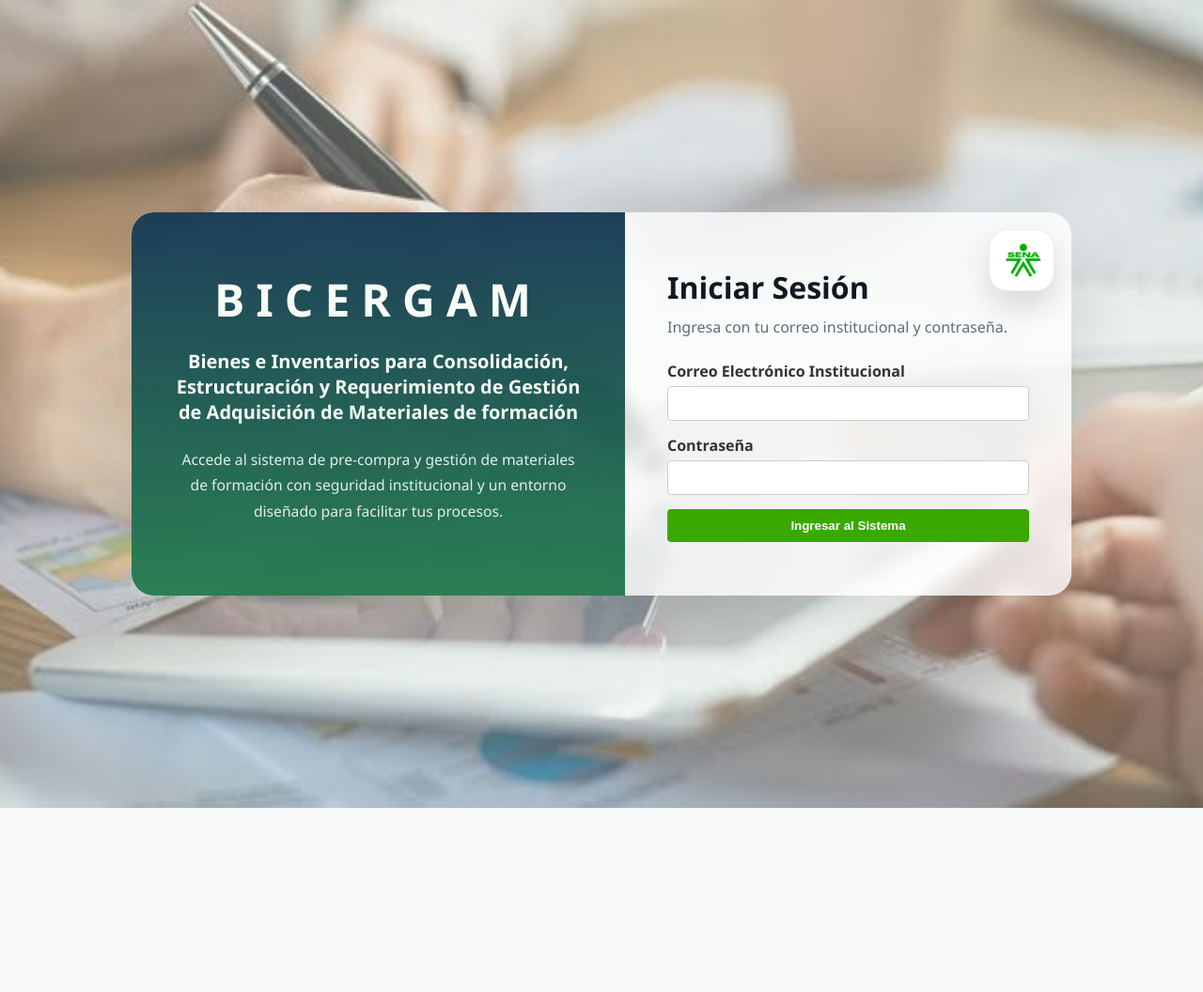
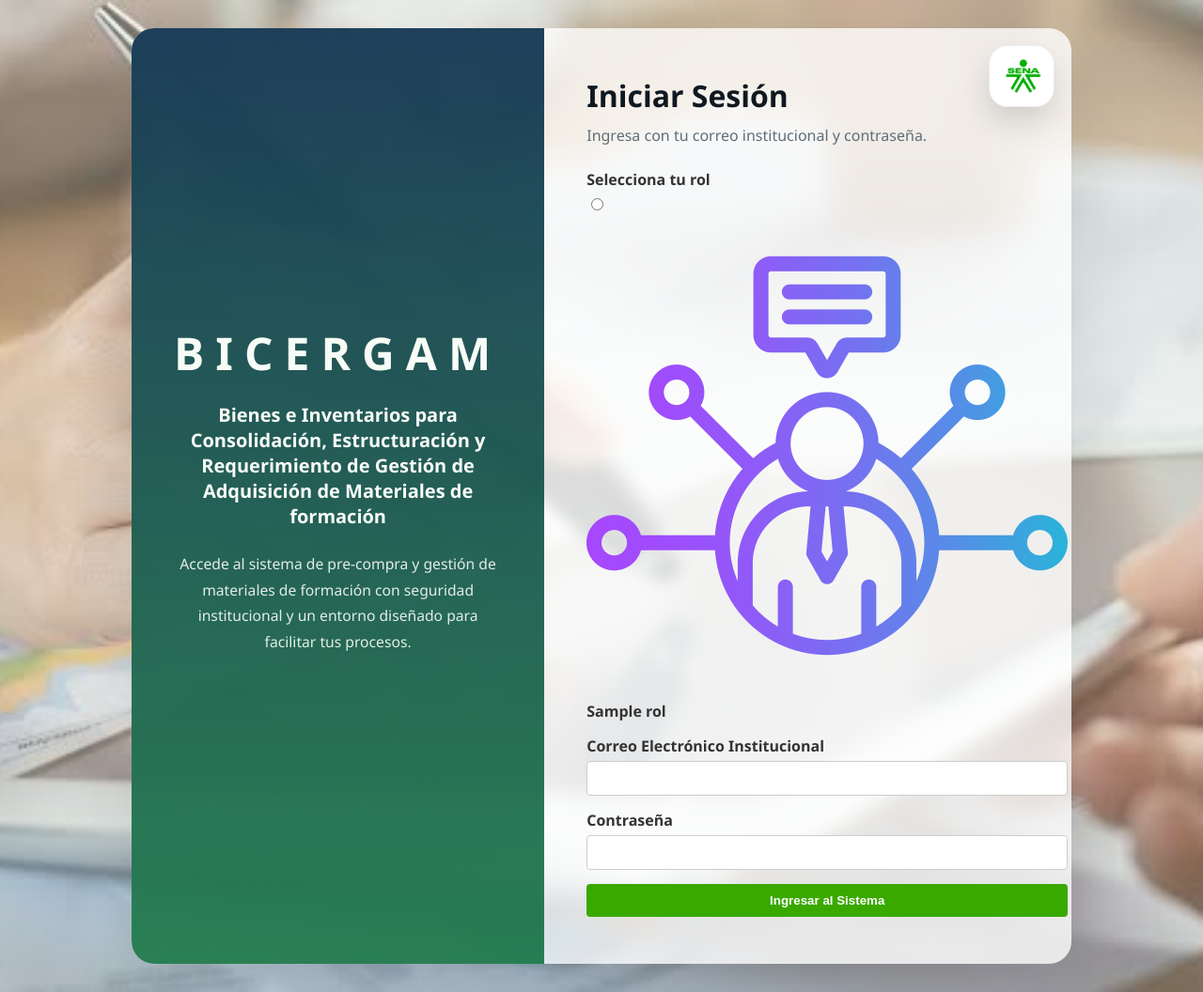
Before and after one commit to L-F0X/PROYECTO_FINAL, a PHP site: page /login.php in a window 1280 px wide. Shown: the whole page at 94% size. Before the commit the page ends 860 px from the top, so only its background shows below. Run offline with PHP 8.4, Linux system fonts and the light colour scheme; tables that the repository leaves empty or names only in its code hold one stand-in row (values such as "Sample post").

Commit message:
Fix coordinator login icon mapping

```diff
--- a/login.php
+++ b/login.php
@@ -9,12 +9,29 @@ if (isset($_SESSION['usuario_id'])) {
 }
 
 $error = "";
+$selectedRoleId = 0;
+$roles = [];
+$roleIcons = [
+    'Instructor' => 'iconos/instructor-de-manejo.png',
+    'Coordinacion' => 'iconos/caracteristicas.png',
+    'Almacenista' => 'iconos/deposito.png',
+    'Proveedor' => 'iconos/caracteristicas.png',
+    'Aprendiz' => 'iconos/caracteristicas.png',
+];
+
+try {
+    $stmtRoles = $pdo->query("SELECT ID_ROL, NOMBRE_ROL FROM rol ORDER BY ID_ROL");
+    $roles = $stmtRoles->fetchAll();
+} catch (\PDOException $e) {
+    error_log('Login roles load error: ' . $e->getMessage());
+}
 
 if ($_SERVER['REQUEST_METHOD'] === 'POST') {
     $email = trim($_POST['email']);
     $password = trim($_POST['password']);
+    $selectedRoleId = isset($_POST['role']) ? intval($_POST['role']) : 0;
 
-    if (!empty($email) && !empty($password)) {
+    if (!empty($email) && !empty($password) && $selectedRoleId > 0) {
         try {
             // Consultar el usuario y su rol
             $stmt = $pdo->prepare("SELECT u.*, r.NOMBRE_ROL
@@ -47,14 +64,14 @@ if ($_SERVER['REQUEST_METHOD'] === 'POST') {
                     $error = "Su usuario se encuentra en estado: " . $usuario['ESTADO'] . ". Contacte al administrador.";
                 }
             } else {
-                $error = "Correo electrónico o contraseña incorrectos.";
+                $error = "Correo electrónico, contraseña o rol incorrectos.";
             }
         } catch (\PDOException $e) {
             error_log('Login DB error: ' . $e->getMessage());
             $error = "Error interno. Intente de nuevo más tarde.";
         }
     } else {
-        $error = "Por favor, complete todos los campos.";
+        $error = "Por favor, complete todos los campos y seleccione un rol.";
     }
 }
 ?>
@@ -92,8 +109,24 @@ if ($_SERVER['REQUEST_METHOD'] === 'POST') {
 
         <form id="formLogin" action="login.php" method="POST">
             <div class="form-group">
+                <label class="login-role-label">Selecciona tu rol</label>
+                <div class="role-option-grid">
+                    <?php foreach ($roles as $role): ?>
+                        <?php $icon = $roleIcons[$role['NOMBRE_ROL']] ?? 'iconos/caracteristicas.png'; ?>
+                        <label class="role-option<?= $selectedRoleId === (int) $role['ID_ROL'] ? ' selected' : '' ?>">
+                            <input type="radio" name="role" value="<?= (int) $role['ID_ROL'] ?>" <?= $selectedRoleId === (int) $role['ID_ROL'] ? 'checked' : '' ?> required>
+                            <div class="role-option-inner">
+                                <img src="<?= htmlspecialchars($icon) ?>" alt="<?= htmlspecialchars($role['NOMBRE_ROL']) ?>" class="role-icon">
+                                <span class="role-name"><?= htmlspecialchars($role['NOMBRE_ROL']) ?></span>
+                            </div>
+                        </label>
+                    <?php endforeach; ?>
+                </div>
+            </div>
+
+            <div class="form-group">
                 <label for="email">Correo Electrónico Institucional</label>
-                <input type="email" id="email" name="email" class="form-control" autocomplete="username" required>
+                <input type="email" id="email" name="email" class="form-control" autocomplete="username" required value="<?= htmlspecialchars($_POST['email'] ?? '') ?>">
             </div>
 
             <div class="form-group">
```
